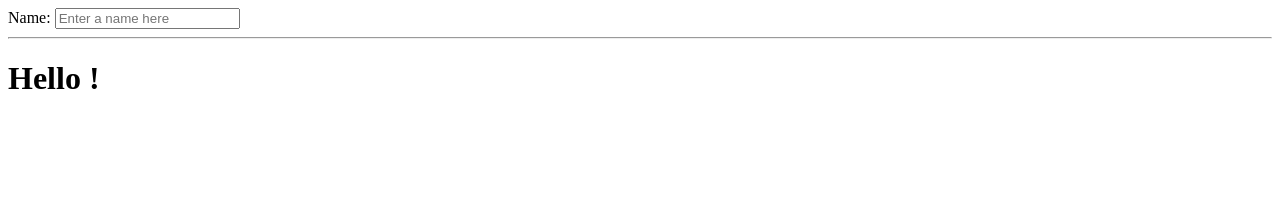
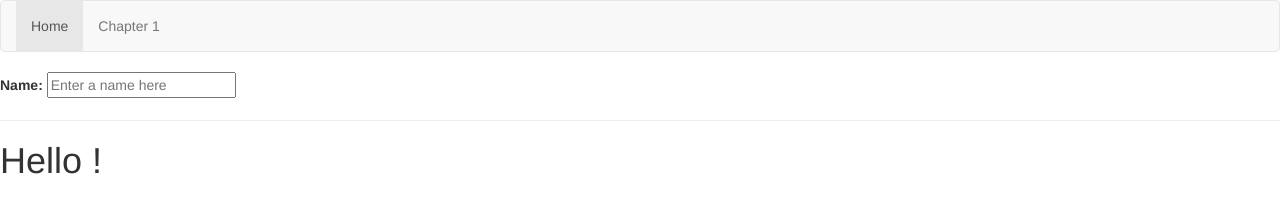
Before and after one commit to rong4188/high-performance-js-demo, a plain HTML site: page index.html in a window 1280 px wide. Drawn offline with nearby package versions, Linux system fonts and the light colour scheme.

Commit message:
hello world2

```diff
--- a/index.html
+++ b/index.html
@@ -2,10 +2,19 @@
 <html ng-app>
 
 <head>
-    <script src="https://ajax.googleapis.com/ajax/libs/angularjs/1.5.5/angular.min.js"></script>
+    <script src="https://ajax.googleapis.com/ajax/libs/angularjs/1.5.5/angular.js"></script>
+    <link rel="stylesheet" href="https://cdnjs.cloudflare.com/ajax/libs/twitter-bootstrap/3.3.6/css/bootstrap.css"/>
+    <script src="https://cdnjs.cloudflare.com/ajax/libs/twitter-bootstrap/3.3.6/js/bootstrap.js"></script>
 </head>
 
 <body>
+    <nav class="navbar navbar-default">
+        <div class="collapse navbar-collapse">
+            <ul class="nav navbar-nav">
+                <li role="presentation" class="active"><a href="#">Home</a></li>
+                <li role="presentation"><a href="#">Chapter 1</a></li>
+            </ul>
+    </nav>
     <div>
         <label>Name:</label>
         <input type="text" ng-model="yourName" placeholder="Enter a name here">
```
